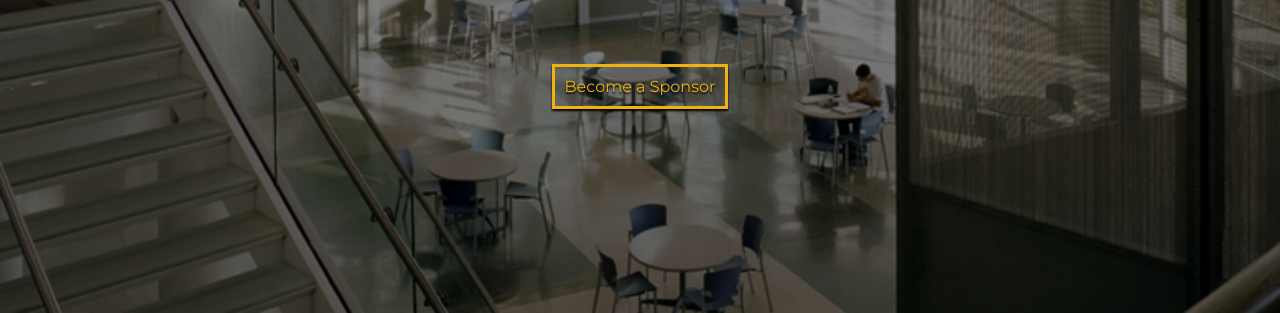
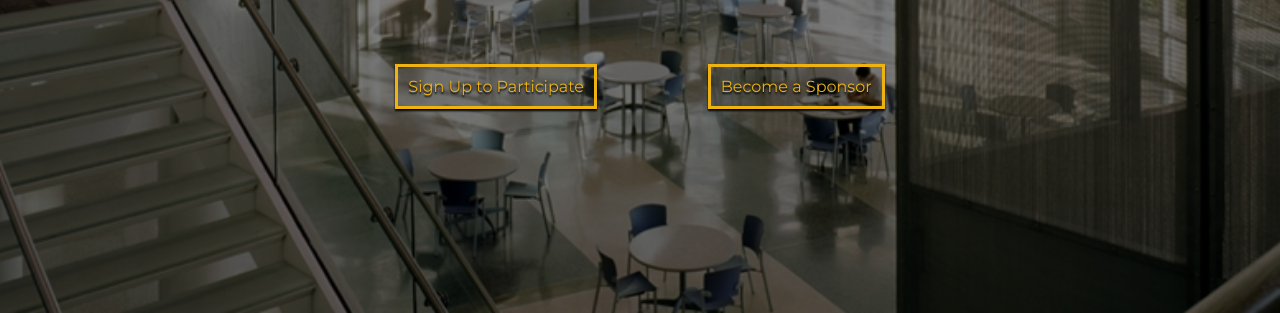
Before and after one commit to jaxoncreed/AppathonSite, a website: page public/index.html in a window 1280 px wide. Shown: the part 487-800 px from the top of the page. Drawn offline with Linux system fonts and the light colour scheme.

Commit message:
Added signup page

```diff
--- a/public/index.html
+++ b/public/index.html
@@ -12,7 +12,10 @@
             <h1 class="main-title">APPATHON</h1>
             <h3>Come with an idea, learn how to build it.</h3>
             <br />
-            <a href="/sponsor.html" class="button">Become a Sponsor</a>
+            <div class="link-container">
+              <a href="https://brainmurphy1.typeform.com/to/Asl3v0" class="button">Sign Up to Participate</a>
+              <a href="/sponsor.html" class="button">Become a Sponsor</a>
+            </div>
 
         </div>
     </div>
--- a/public/main.css
+++ b/public/main.css
@@ -92,6 +92,12 @@ a {
   text-shadow: 0 2px 2px #000;
 }
 
+.link-container {
+  width: 600px;
+  display: flex;
+  justify-content: space-around;
+}
+
 #title {
   background-image: url("/images/IntroCover.jpg");
   background-attachment: fixed;
```
